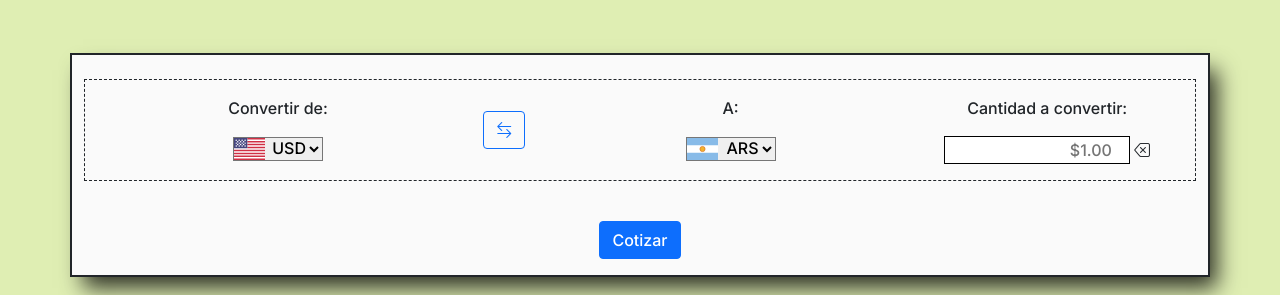
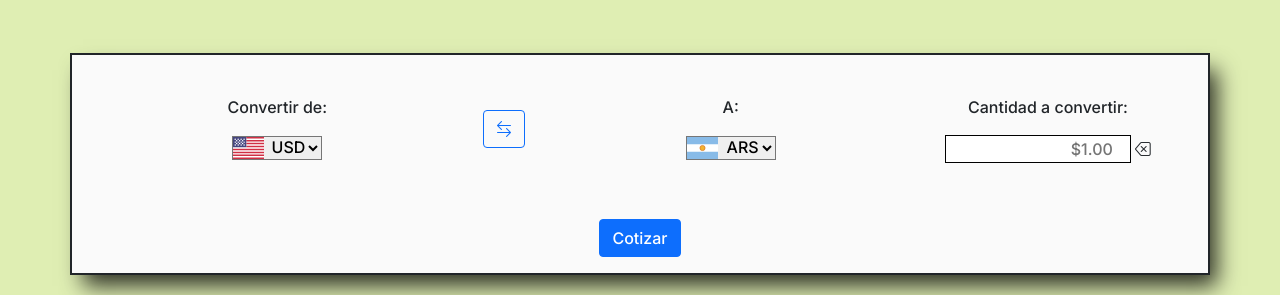
Before and after one commit to g-rossler/Exchange-Rate-Market, a website with bundled scripts: page index.html in a window 1280 px wide. Shown: the part 130-425 px from the top of the page. Built offline with nearby package versions, Linux system fonts and the light colour scheme.

Commit message:
Cambios en el estilo

```diff
--- a/src/style.css
+++ b/src/style.css
@@ -53,8 +53,6 @@ h2{
 
 #cuadro-calculadora-opciones{
     margin:1.5rem 0;
-    border: 1px;
-    border-style: dashed;
 }
 
 #cuadro-resultado-titulo{
```
